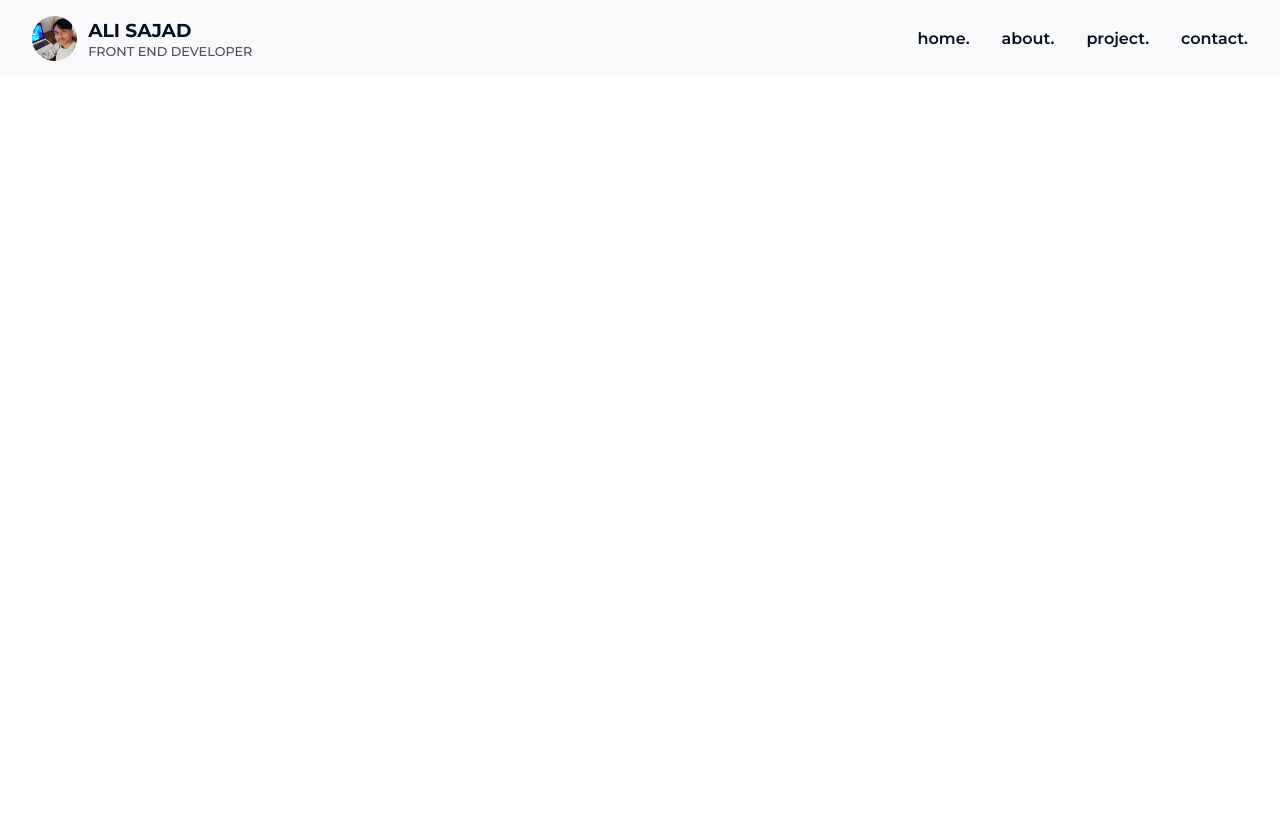
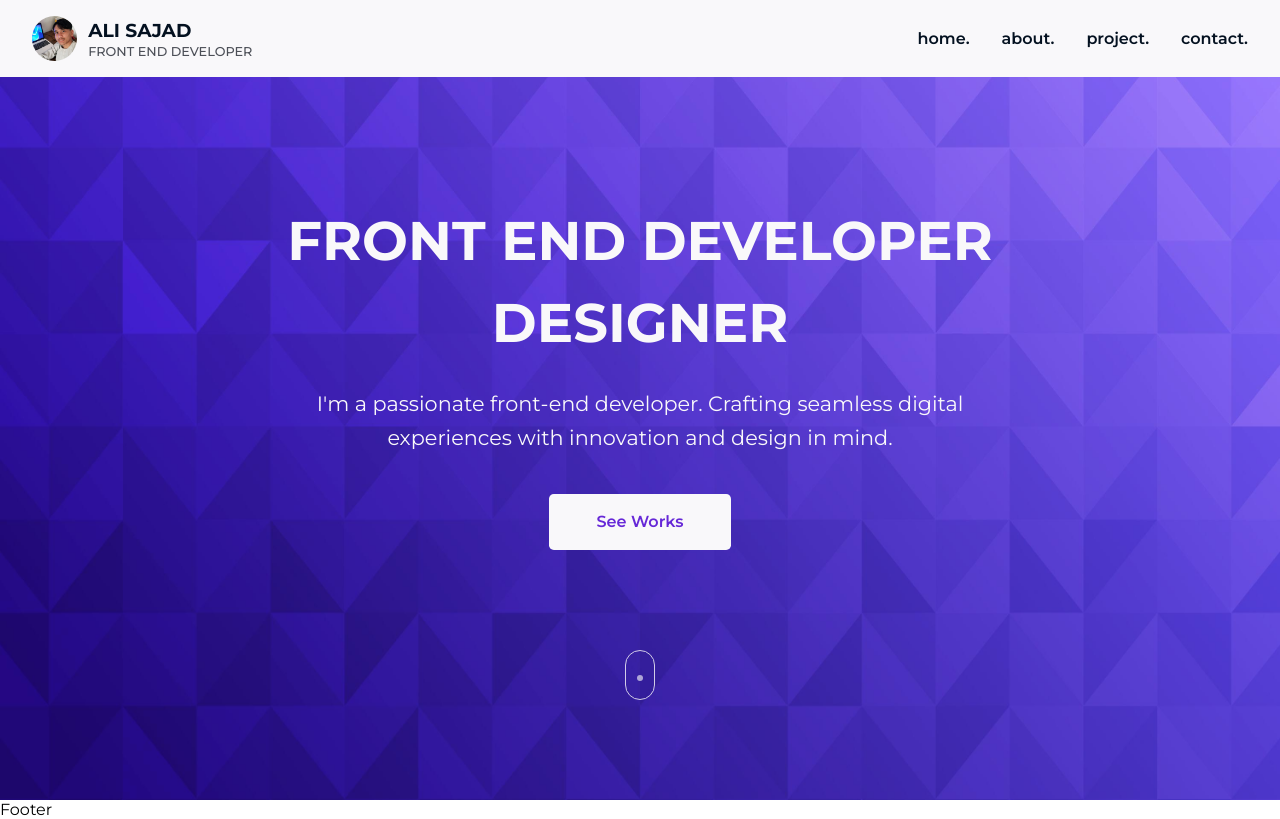
Before and after one commit to alisajad001/portfolio-2024, a React (Vite) app: page / in a window 1280 px wide. Built offline with nearby package versions, Linux system fonts and the light colour scheme.

Commit message:
Style: Home/hero section

```diff
--- a/src/components/Home.jsx
+++ b/src/components/Home.jsx
@@ -1,5 +1,25 @@
 function Home() {
-  return <div>Home</div>;
+  return (
+    <main>
+      <section id="home">
+        <div className="container">
+          <h1 className="home_title">
+            Front end developer <br /> designer
+          </h1>
+          <p>
+            I'm a passionate front-end developer. Crafting seamless digital
+            experiences with innovation and design in mind.
+            <br />
+          </p>
+          <button>
+            <a href="#">See Works</a>
+          </button>
+
+          <div className="mouse-animation"></div>
+        </div>
+      </section>
+    </main>
+  );
 }
 
 export default Home;
--- a/src/index.css
+++ b/src/index.css
@@ -8,7 +8,7 @@
 }
 
 :root {
-  --primary-color: #5a0cb3;
+  --primary-color: #6628d7;
   --secondary-color: #0f8ae2;
   --light: #f9f8fa;
   --dark: #041120;
@@ -43,6 +43,45 @@ h4 {
 
 ul {
   list-style-type: none;
+}
+
+.txt-primary {
+  color: var(--primary-color);
+}
+
+/* Animations */
+.mouse-animation {
+  width: 30px;
+  height: 50px;
+  border: 1px solid var(--light);
+  border-radius: 15px;
+  position: relative;
+  opacity: 0.8;
+}
+
+.mouse-animation::before {
+  content: "";
+  width: 6px;
+  height: 6px;
+  border-radius: 5px;
+  background-color: var(--light);
+  display: block;
+  position: absolute;
+  left: 50%;
+  transform: translate(-50%);
+  animation: slideIn 1s ease infinite;
+}
+
+@keyframes slideIn {
+  0% {
+    top: 10px;
+    opacity: 0;
+  }
+
+  100% {
+    top: 28px;
+    opacity: 1;
+  }
 }
 
 /* Header */
@@ -94,3 +133,58 @@ ul {
   font-weight: 600;
   color: var(--dark);
 }
+
+/* Home */
+#home {
+  height: 100vh;
+  background: url("./assets/home-bg.jpg") no-repeat;
+  background-size: cover;
+}
+
+#home .container {
+  height: 100%;
+  display: flex;
+  flex-direction: column;
+  justify-content: center;
+  align-items: center;
+  text-align: center;
+}
+
+#home .home_title {
+  font-size: 3.4rem;
+  color: var(--light);
+  text-transform: uppercase;
+  line-height: 1.5;
+}
+
+#home p {
+  font-size: 1.3rem;
+  color: var(--light);
+  line-height: 1.6;
+  margin: 1.5rem 0;
+  max-width: 45rem;
+}
+
+#home button {
+  margin-top: 1rem;
+  height: 3.5rem;
+  background-color: var(--light);
+  color: var(--primary-color);
+  border: 0;
+  border-radius: 0.3rem;
+  font-weight: 600;
+  transition: 0.3s;
+}
+
+#home button a {
+  padding: 1rem 3rem;
+  font-size: 1rem;
+}
+
+#home button:hover {
+  transform: translateY(-5px);
+}
+
+#home .mouse-animation {
+  top: 100px;
+}
```
Also changed, not shown: src/assets/home-bg.jpg (added).
